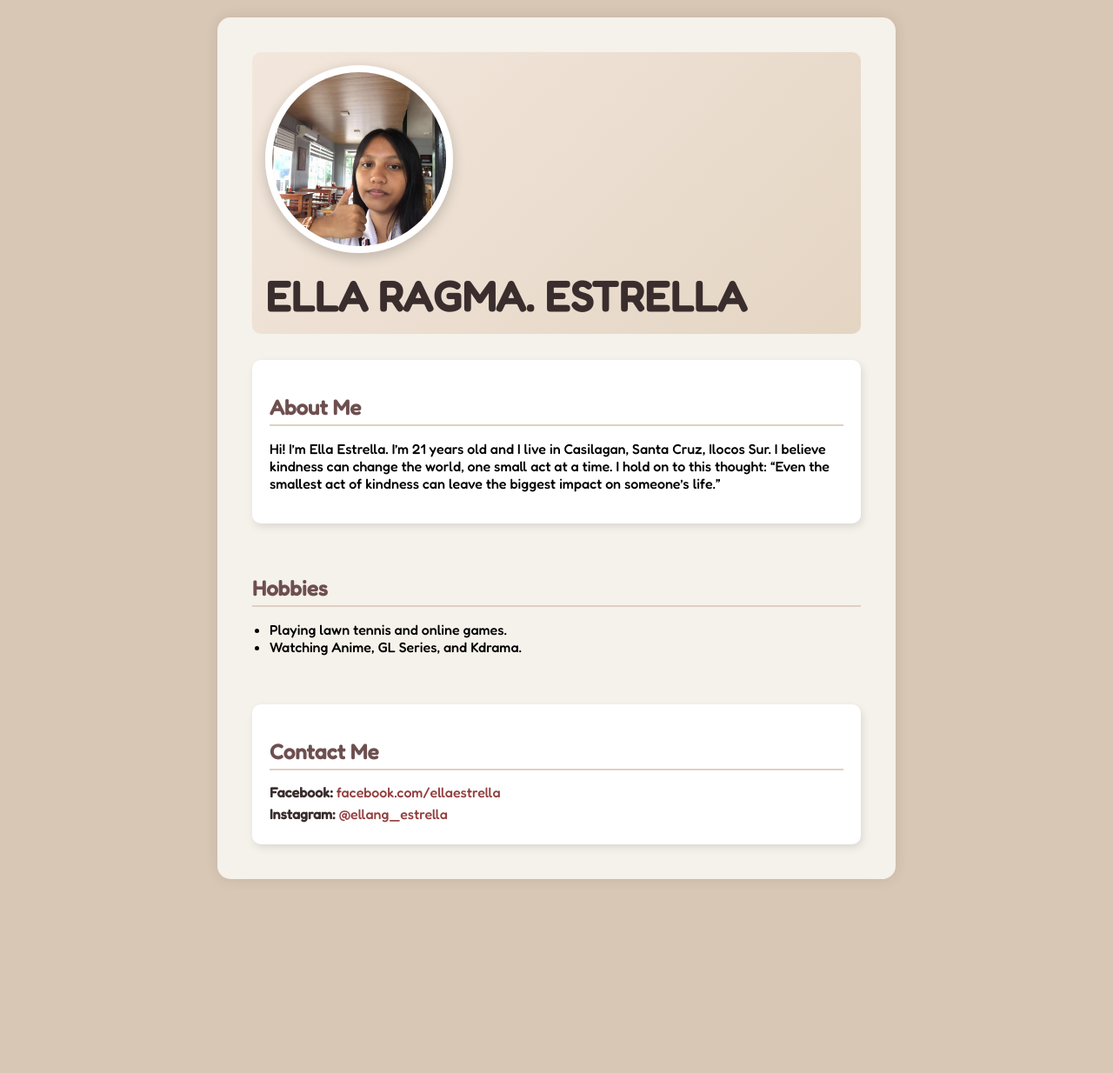
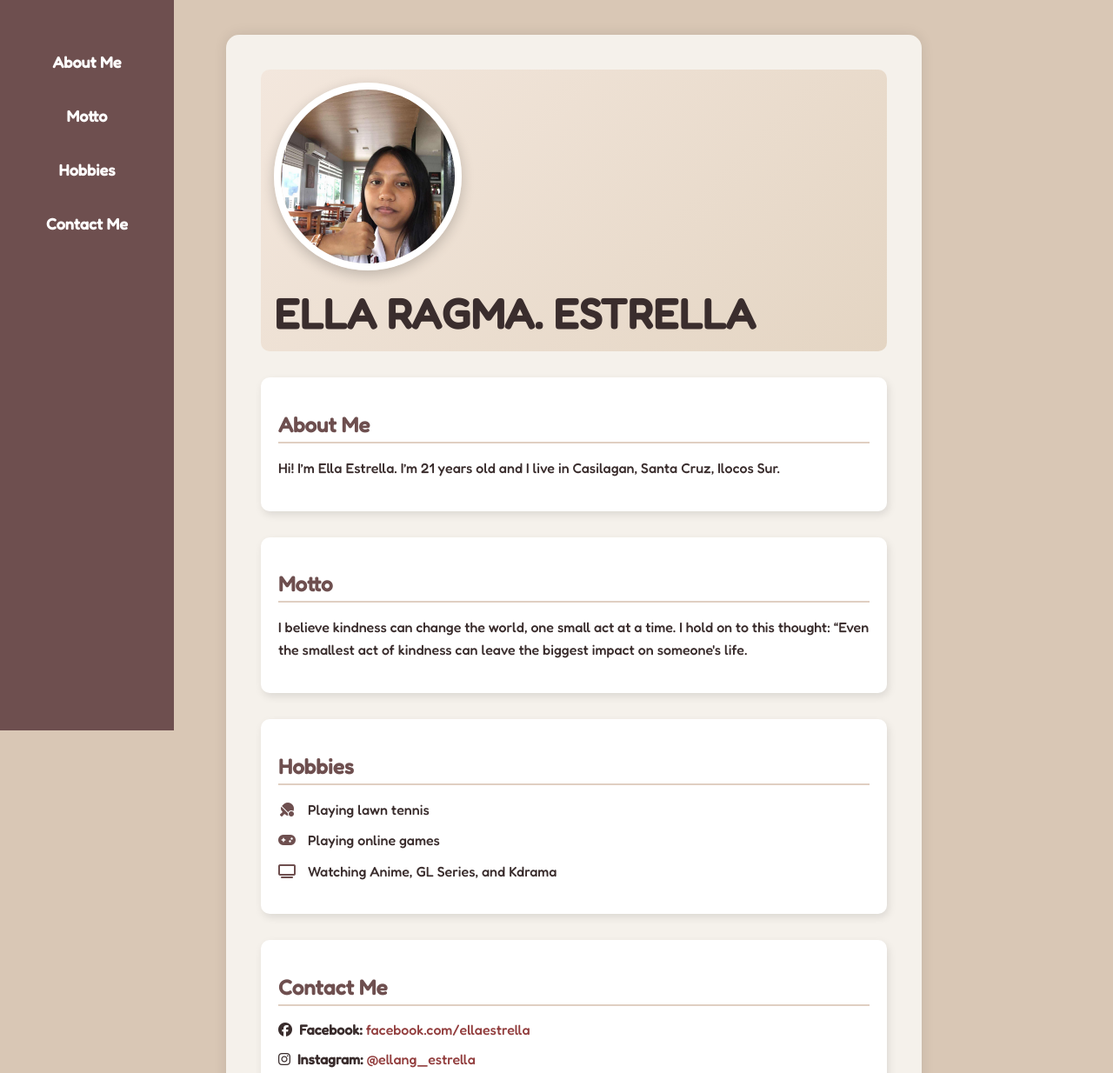
Before and after one commit to ella351/MY-PROFILE, a plain HTML site: page index.html in a window 1280 px wide. Shown: the top 1234 px of the page at 87% size. Before the commit the page ends 1031 px from the top, so only its background shows below. Drawn offline with Linux system fonts and the light colour scheme.

Commit message:
index.html

```diff
--- a/index.html
+++ b/index.html
@@ -5,17 +5,53 @@
   <meta name="viewport" content="width=device-width, initial-scale=1">
   <title>About Me - ELLA RAGMA. ESTRELLA</title>
   <link href="https://fonts.googleapis.com/css2?family=Fredoka:wght@500&display=swap" rel="stylesheet">
+  <link rel="stylesheet" href="https://cdnjs.cloudflare.com/ajax/libs/font-awesome/6.5.0/css/all.min.css">
+
   <style>
+    html {
+      scroll-behavior: smooth;
+    }
+
     body {
       margin: 0;
       font-family: 'Fredoka', sans-serif;
       background: #d9c7b5;
-      padding: 20px;
+      display: flex;
+    }
+
+    .sidebar {
+      width: 200px;
+      background: #6e4f4f;
+      min-height: 100vh;
+      padding-top: 40px;
+      position: fixed;
+      top: 0;
+      left: 0;
+      display: flex;
+      flex-direction: column;
+      align-items: center;
+    }
+
+    .sidebar a {
+      color: #fff;
+      text-decoration: none;
+      margin: 20px 0;
+      font-weight: bold;
+      font-size: 18px;
+      transition: color 0.3s;
+    }
+
+    .sidebar a:hover {
+      color: #e0cfc2;
     }
 
     .container {
-      max-width: 700px;
-      margin: auto;
+      margin-left: 220px;
+      max-width: 800px;
+      padding: 40px;
+    }
+
+    .container-inner {
       background: #f5f1eb;
       padding: 40px;
       box-shadow: 0 0 15px rgba(0,0,0,0.1);
@@ -47,7 +83,8 @@
       color: #3a2d2d;
     }
 
-    .about {
+    /* Unified box style for all sections */
+    .section-box {
       margin-top: 30px;
       background: #fff;
       padding: 20px;
@@ -55,7 +92,7 @@
       box-shadow: 2px 4px 10px rgba(0,0,0,0.1);
     }
 
-    .about h2, .facts h2, .contact h2 {
+    .section-box h2 {
       color: #6e4f4f;
       border-bottom: 2px solid #e0cfc2;
       padding-bottom: 5px;
@@ -63,28 +100,23 @@
       font-size: 24px;
     }
 
-    .section {
-      margin-top: 40px;
-      display: flex;
-      flex-wrap: wrap;
-      gap: 40px;
-    }
-
-    .facts {
-      flex: 1;
+    .section-box p, .section-box ul {
+      color: #3a2d2d;
+      line-height: 1.6;
     }
 
     ul {
-      list-style-type: disc;
-      padding-left: 20px;
+      list-style-type: none;
+      padding-left: 0;
     }
 
-    .contact {
-      margin-top: 40px;
-      background: #fff;
-      padding: 20px;
-      border-radius: 10px;
-      box-shadow: 2px 4px 10px rgba(0,0,0,0.1);
+    ul li {
+      margin-bottom: 10px;
+    }
+
+    ul li i {
+      margin-right: 10px;
+      color: #6e4f4f;
     }
 
     .contact a {
@@ -99,48 +131,71 @@
     }
 
     .contact p {
-      margin: 5px 0;
-      color: #3a2d2d;
+      margin: 8px 0;
+    }
+
+    .contact i {
+      margin-right: 8px;
     }
   </style>
 </head>
 <body>
+
+  <!-- Sidebar Navigation -->
+  <div class="sidebar">
+    <a href="#about">About Me</a>
+    <a href="#motto">Motto</a>
+    <a href="#hobbies">Hobbies</a>
+    <a href="#contact">Contact Me</a>
+  </div>
+
+  <!-- Main Content -->
   <div class="container">
-    <div class="header">
-      <img src="profile.jpg.jfif" alt="Profile" class="photo">
-      <div class="info">
-        <h1>ELLA RAGMA. ESTRELLA</h1>
+    <div class="container-inner">
+
+      <div class="header">
+        <img src="profile.jpg.jfif" alt="Profile" class="photo">
+        <div class="info">
+          <h1>ELLA RAGMA. ESTRELLA</h1>
+        </div>
       </div>
-    </div>
 
-    <div class="about">
-      <h2>About Me</h2>
-      <p>Hi! I’m Ella Estrella. I’m 21 years old and I live in Casilagan, Santa Cruz, Ilocos Sur.
+      <!-- About Section -->
+      <div id="about" class="section-box">
+        <h2>About Me</h2>
+        <p>Hi! I’m Ella Estrella. I’m 21 years old and I live in Casilagan, Santa Cruz, Ilocos Sur.</p>
+      </div>
 
-      I believe kindness can change the world, one small act at a time. I hold on to this thought:
+      <!-- Motto Section -->
+      <div id="motto" class="section-box">
+        <h2>Motto</h2>
+        <p>I believe kindness can change the world, one small act at a time. I hold on to this thought:
+        “Even the smallest act of kindness can leave the biggest impact on someone's life.</p>
+      </div>
 
-      “Even the smallest act of kindness can leave the biggest impact on someone’s life.”</p>
-    </div>
-
-    <div class="section">
-      <div class="facts">
+      <!-- Hobbies Section -->
+      <div id="hobbies" class="section-box">
         <h2>Hobbies</h2>
         <ul>
-          <li>Playing lawn tennis and online games.</li>
-          <li>Watching Anime, GL Series, and Kdrama.</li>
+          <li><i class="fas fa-table-tennis-paddle-ball"></i> Playing lawn tennis</li>
+          <li><i class="fas fa-gamepad"></i> Playing online games</li>
+          <li><i class="fas fa-tv"></i> Watching Anime, GL Series, and Kdrama</li>
         </ul>
       </div>
-    </div>
 
-    <div class="contact">
-      <h2>Contact Me</h2>
-      <p><strong>Facebook:</strong>
-        <a href="https://www.facebook.com/share/1Du2AUua2w/" target="_blank">facebook.com/ellaestrella</a>
-      </p>
-      <p><strong>Instagram:</strong>
-        <a href="https://www.instagram.com/ellang_estrella?igsh=MWxnejQ0d2ZhY255aA==" target="_blank">@ellang_estrella</a>
-      </p>
+      <!-- Contact Section -->
+      <div id="contact" class="section-box contact">
+        <h2>Contact Me</h2>
+        <p><i class="fab fa-facebook"></i><strong>Facebook:</strong>
+          <a href="https://www.facebook.com/share/1Du2AUua2w/" target="_blank">facebook.com/ellaestrella</a>
+        </p>
+        <p><i class="fab fa-instagram"></i><strong>Instagram:</strong>
+          <a href="https://www.instagram.com/ellang_estrella?igsh=MWxnejQ0d2ZhY255aA==" target="_blank">@ellang_estrella</a>
+        </p>
+      </div>
+
     </div>
   </div>
+
 </body>
 </html>
```
